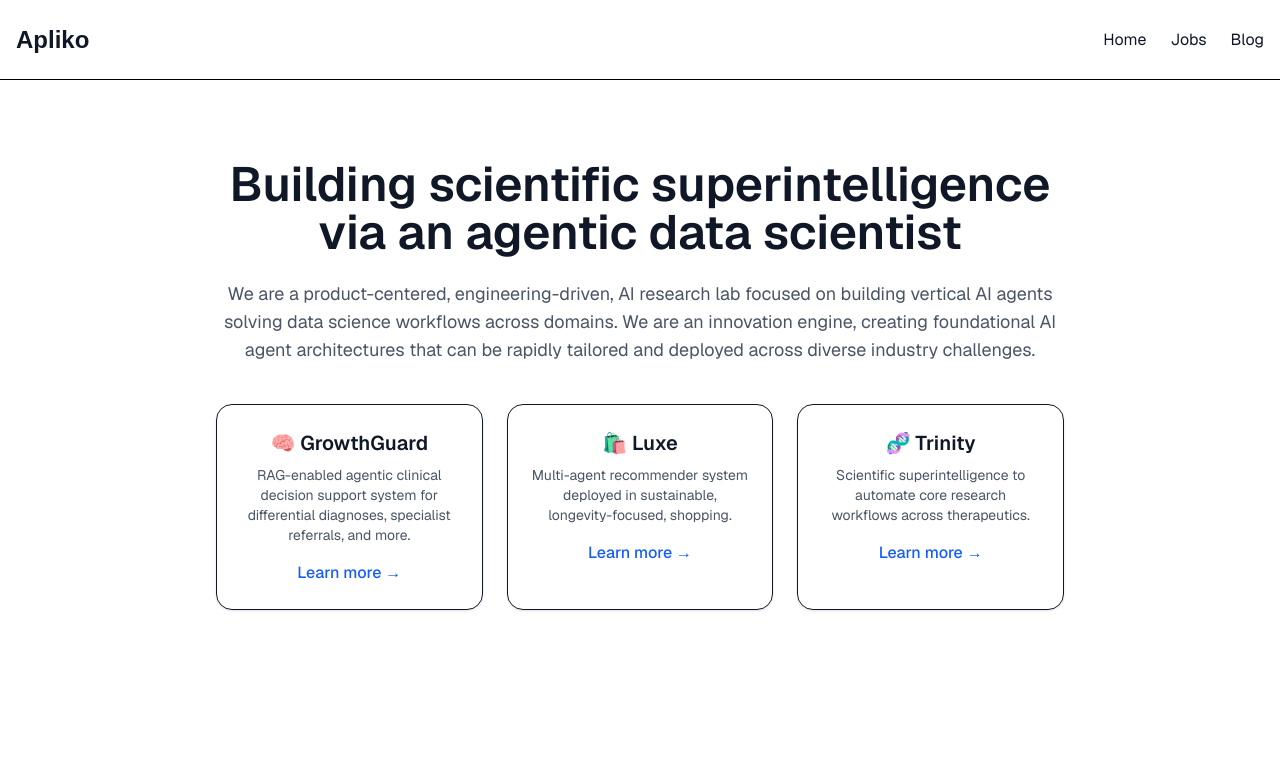
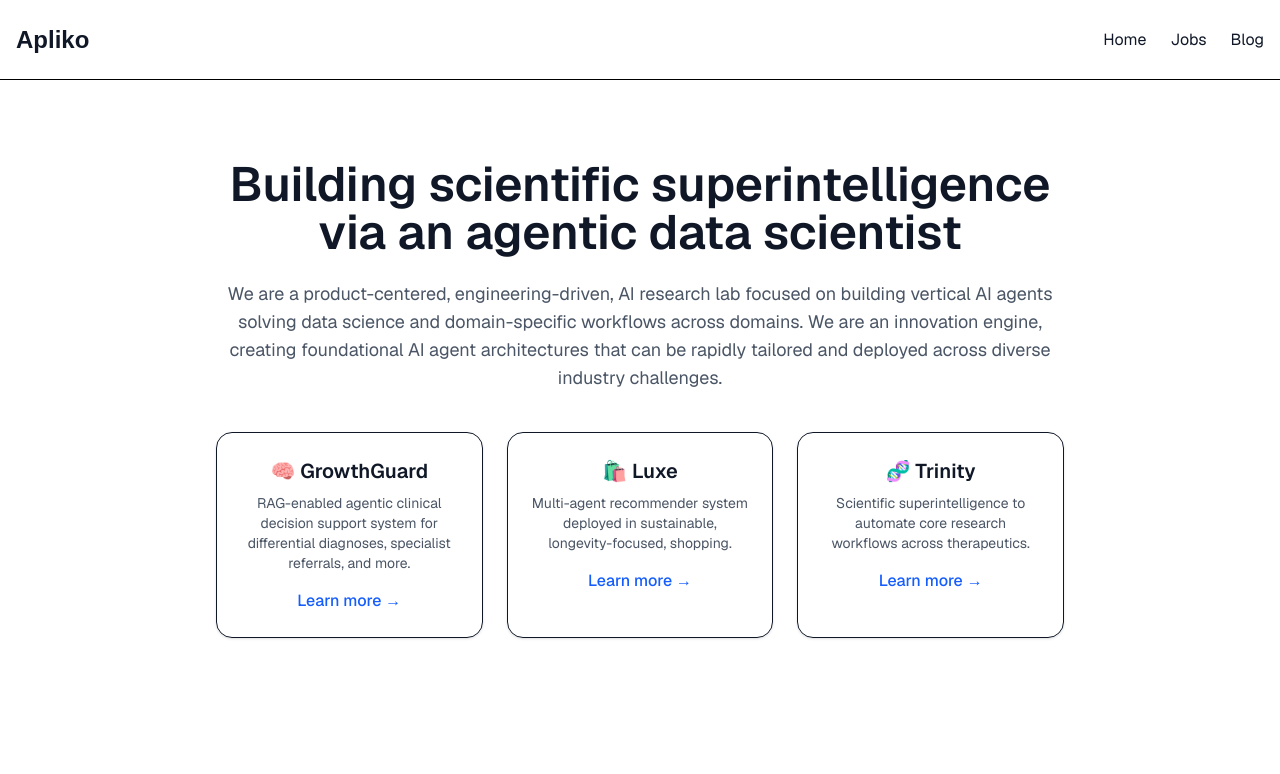
Before and after one commit to amva13/aplikosite, a Next.js app: page / in a window 1280 px wide. Shown: the top 774 px of the page. Built offline with nearby package versions, Linux system fonts and the light colour scheme.

Commit message:
Update page.tsx

```diff
--- a/src/app/page.tsx
+++ b/src/app/page.tsx
@@ -10,7 +10,7 @@
             Building scientific superintelligence via an agentic data scientist
           </h2>
           <p className="text-lg text-gray-600 mb-10">
-            We are a product-centered, engineering-driven, AI research lab focused on building vertical AI agents solving data science workflows across domains. We are an innovation engine, creating foundational AI agent architectures that can be rapidly tailored and deployed across diverse industry challenges.
+            We are a product-centered, engineering-driven, AI research lab focused on building vertical AI agents solving data science and domain-specific workflows across domains. We are an innovation engine, creating foundational AI agent architectures that can be rapidly tailored and deployed across diverse industry challenges.
           </p>
           {/* change nums here for columns */}
           <div className="grid md:grid-cols-3 gap-6">
```
